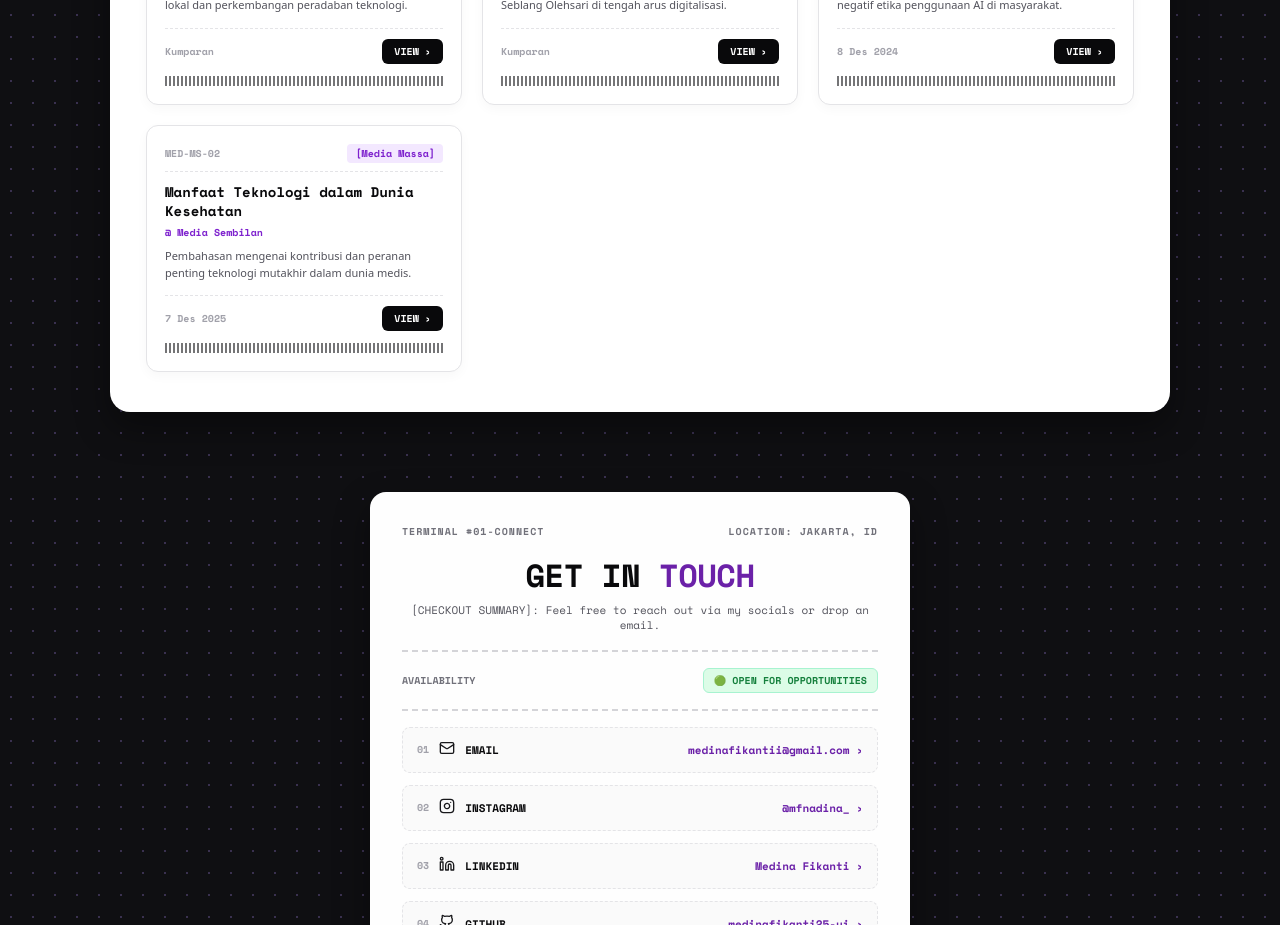
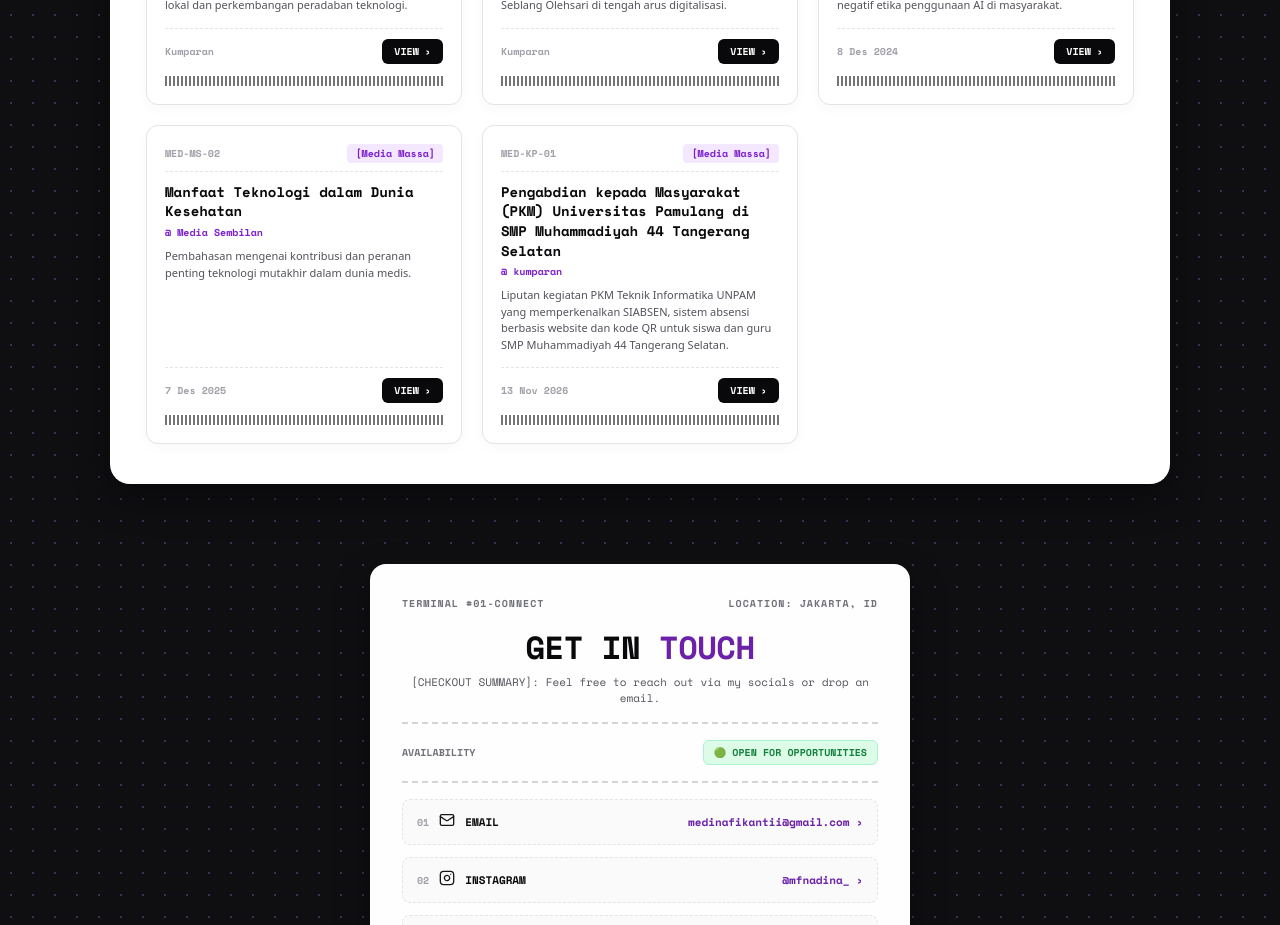
Before and after one commit to medinafikanti25-ui/portfolio-v2, a React (Vite) app in the folder portfolio/: page / in a window 1280 px wide. Shown: the part 4000-4925 px from the top of the page. Built offline with nearby package versions, Linux system fonts and the light colour scheme; a web font is replaced by a local one.

Commit message:
Add kumparan PKM article to media section

```diff
--- a/portfolio/src/components/Achievements.tsx
+++ b/portfolio/src/components/Achievements.tsx
@@ -97,6 +97,17 @@ const itemsData: Item[] = [
     description: 'Pembahasan mengenai kontribusi dan peranan penting teknologi mutakhir dalam dunia medis.',
     dateOrYear: '7 Des 2025',
     link: 'https://mediasembilan.com/2025/12/07/manfaat-teknologi-dalam-dunia-kesehatan/',
+  },
+    {
+    id: 'media-5',
+    code: 'MED-KP-01',
+    category: 'MEDIA',
+    badgeLabel: 'Media Massa',
+    title: 'Pengabdian kepada Masyarakat (PKM) Universitas Pamulang di SMP Muhammadiyah 44 Tangerang Selatan',
+    publisherOrOrg: 'kumparan',
+    description: 'Liputan kegiatan PKM Teknik Informatika UNPAM yang memperkenalkan SIABSEN, sistem absensi berbasis website dan kode QR untuk siswa dan guru SMP Muhammadiyah 44 Tangerang Selatan.',
+    dateOrYear: '13 Nov 2026',
+    link: 'https://kumparan.com/medina-fikanti/pengabdian-kepada-masyarakat-pkm-universitas-pamulang-di-smp-muhammadiyah-44-tangerang-selatan-28Ylb1pJrNI',
   },
 ];
 
```
